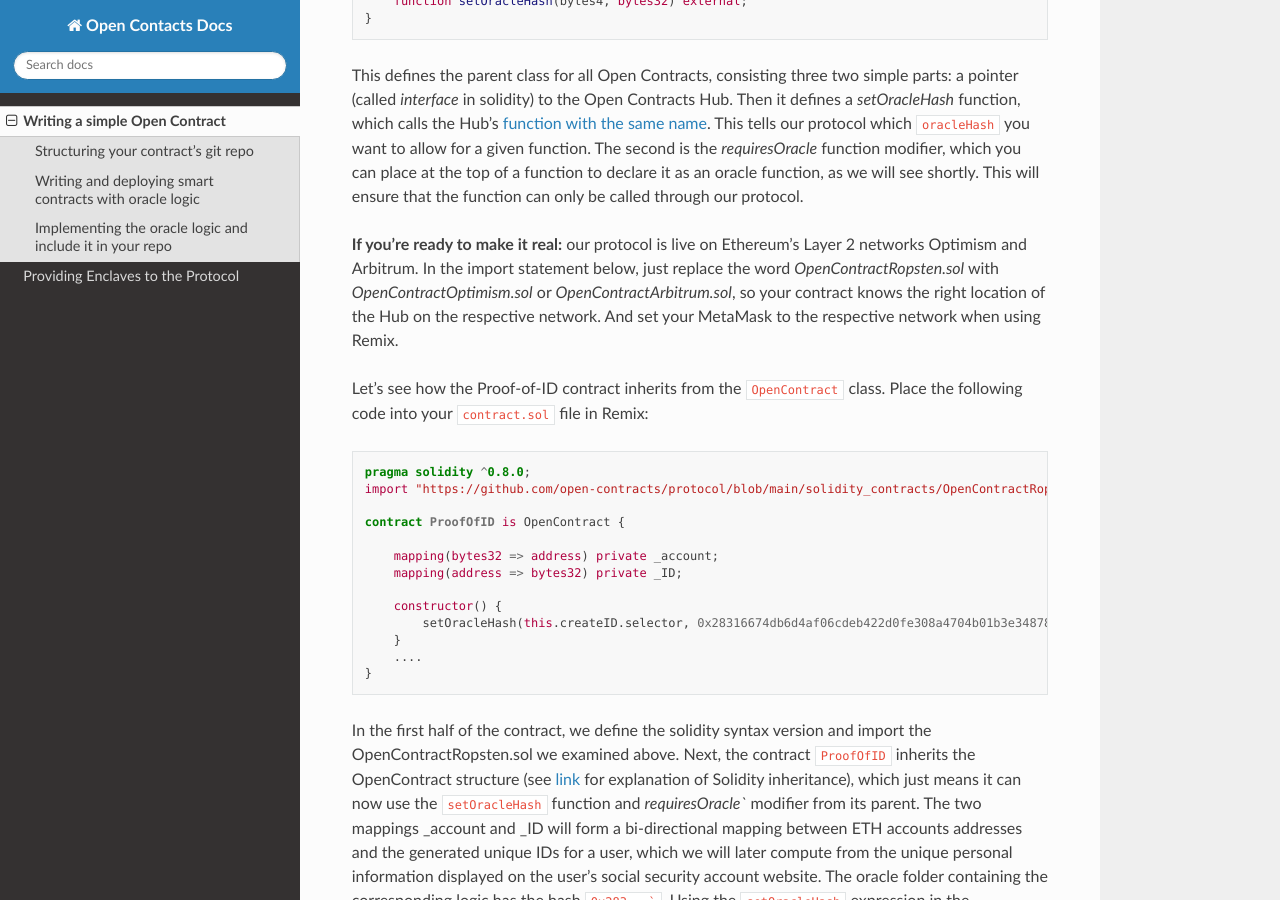
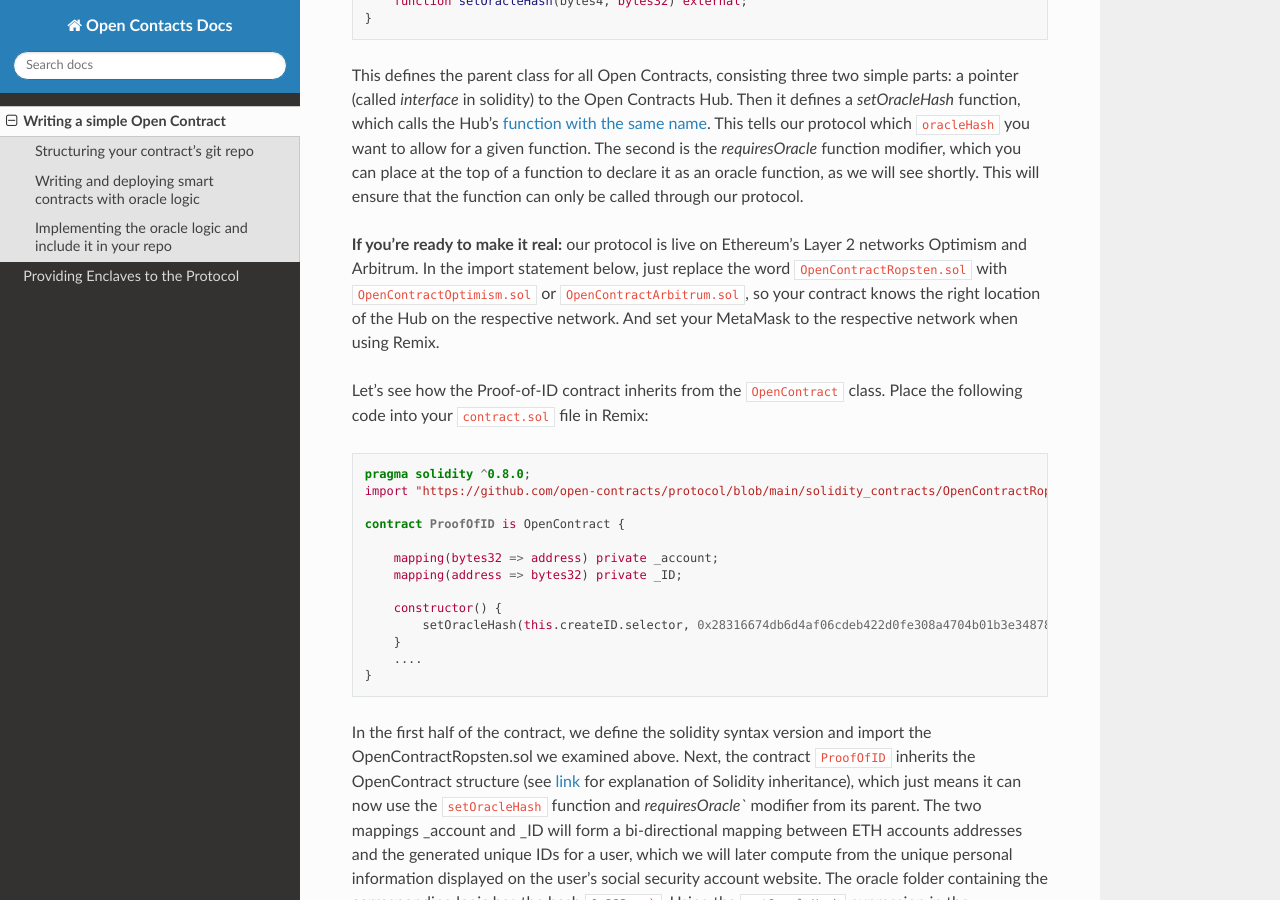
Before and after one commit to open-contracts/docs, a Sphinx documentation site: the page built from docs/source/structure.rst, in a window 1280 px wide and 900 px high, scrolled down 3434 px. Built offline with Sphinx 7.4.7 and the Read the Docs theme 2.0.0, drawn with Linux system fonts in a browser that asks for light colours.

```diff
--- a/docs/source/structure.rst
+++ b/docs/source/structure.rst
@@ -119,7 +119,7 @@ Like all other contracts (on ropsten), we will import the `OpenContractRopsten.s
 This defines the parent class for all Open Contracts, consisting three two simple parts: a pointer (called *interface* in solidity) to the Open Contracts Hub. Then it defines a `setOracleHash` function, which calls the Hub's `function with the same name <https://github.com/open-contracts/ethereum-protocol/blob/99e3d47be68f253dd78a60c0f05e6a3279bf8a47/solidity_contracts/Hub.sol#L19/>`_. This tells our protocol which ``oracleHash`` you want to allow for a given function.
 The second is the `requiresOracle` function modifier, which you can place at the top of a function to declare it as an oracle function, as we will see shortly. This will ensure that the function can only be called through our protocol.
 
-**If you're ready to make it real:** our protocol is live on Ethereum's Layer 2 networks Optimism and Arbitrum. In the import statement below, just replace the word `OpenContractRopsten.sol` with `OpenContractOptimism.sol` or `OpenContractArbitrum.sol`, so your contract knows the right location of the Hub on the respective network. And set your MetaMask to the respective network when using Remix.
+**If you're ready to make it real:** our protocol is live on Ethereum's Layer 2 networks Optimism and Arbitrum. In the import statement below, just replace the word ``OpenContractRopsten.sol`` with ``OpenContractOptimism.sol`` or ``OpenContractArbitrum.sol``, so your contract knows the right location of the Hub on the respective network. And set your MetaMask to the respective network when using Remix.
 
 Let's see how the Proof-of-ID contract inherits from the ``OpenContract`` class. Place the following code into your ``contract.sol`` file in Remix:
 
```
